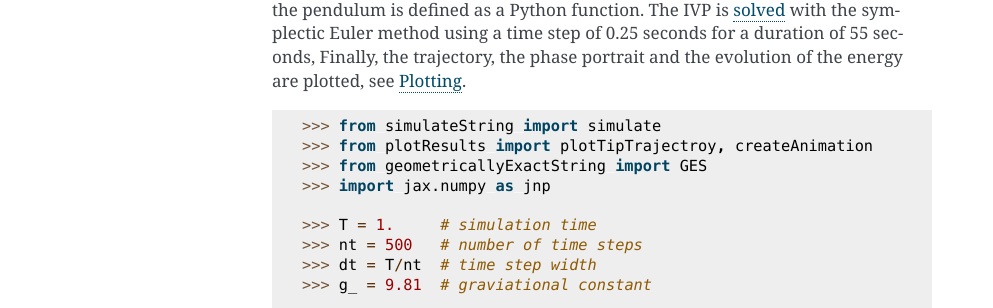
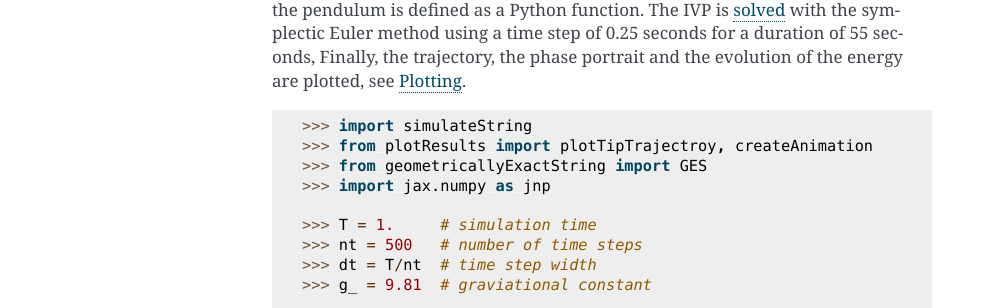
Before and after one commit to THREAD-3-2/GeometricallyExactString, a Sphinx documentation site: the page built from docs/example.rst, in a window 1280 px wide. Shown: the part 682-990 px from the top of the page, without its empty margins (148-1141 px from the left). Built offline with Sphinx 7.4.7, drawn with Linux system fonts in a browser that asks for light colours.

Commit message:
change import in examplev7

```diff
--- a/docs/example.rst
+++ b/docs/example.rst
@@ -44,7 +44,7 @@ see :ref:`plotting`.
 
 .. doctest::
 
-    >>> from simulateString import simulate
+    >>> import simulateString
     >>> from plotResults import plotTipTrajectroy, createAnimation
     >>> from geometricallyExactString import GES
     >>> import jax.numpy as jnp
```
